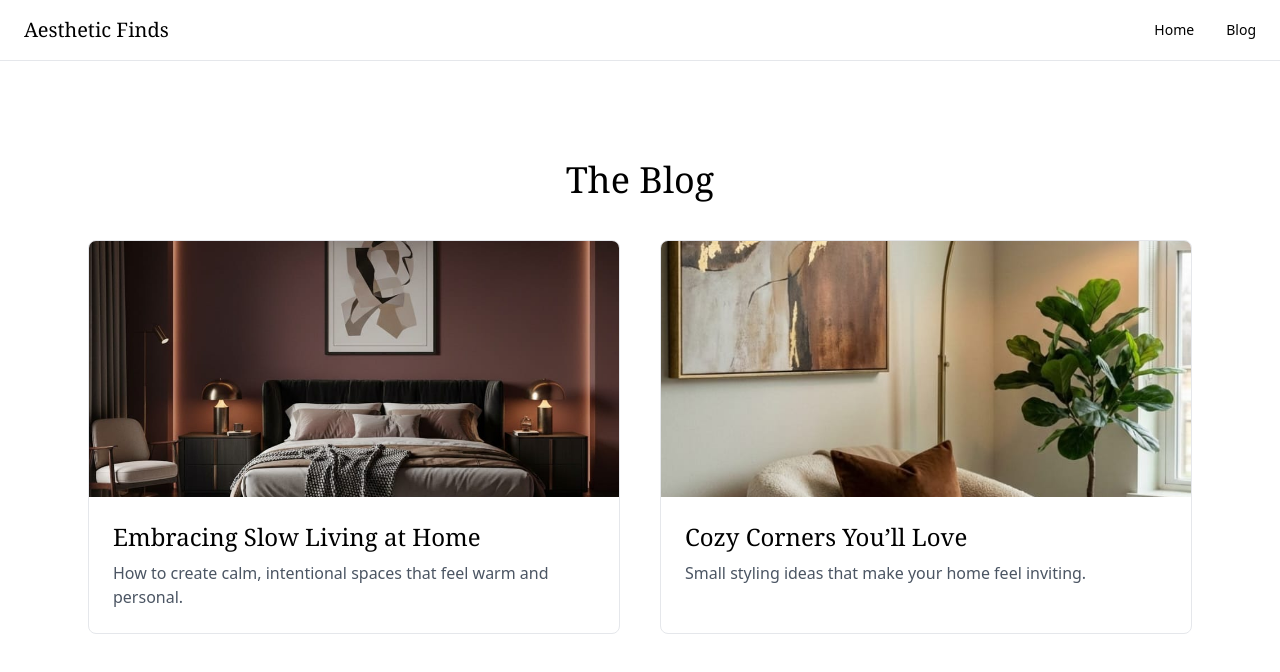
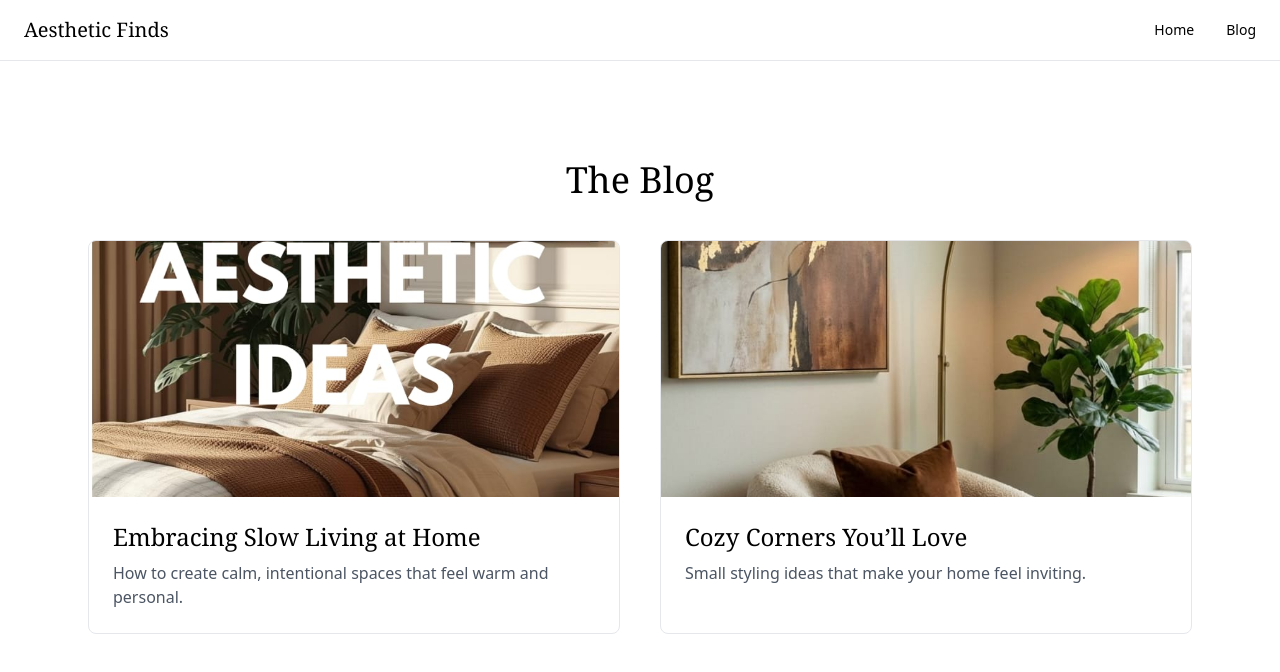
Before and after one commit to muasyamuthengi-gif/aestheticfindsbyanna, a Next.js app: page /blog in a window 1280 px wide. Shown: the top 672 px of the page. Built offline with nearby package versions, Linux system fonts and the light colour scheme; a web font is replaced by a local one.

Commit message:
Change blog image source from blog1.jpg to blog1a.jpg

```diff
--- a/app/blog/page.js
+++ b/app/blog/page.js
@@ -13,7 +13,7 @@ export default function BlogPage() {
           className="block border rounded-lg overflow-hidden hover:shadow-lg transition"
         >
           <img
-            src="/blog1.jpg"
+            src="/blog1a.jpg"
             alt="Slow living"
             className="w-full h-64 object-cover"
           />
```
